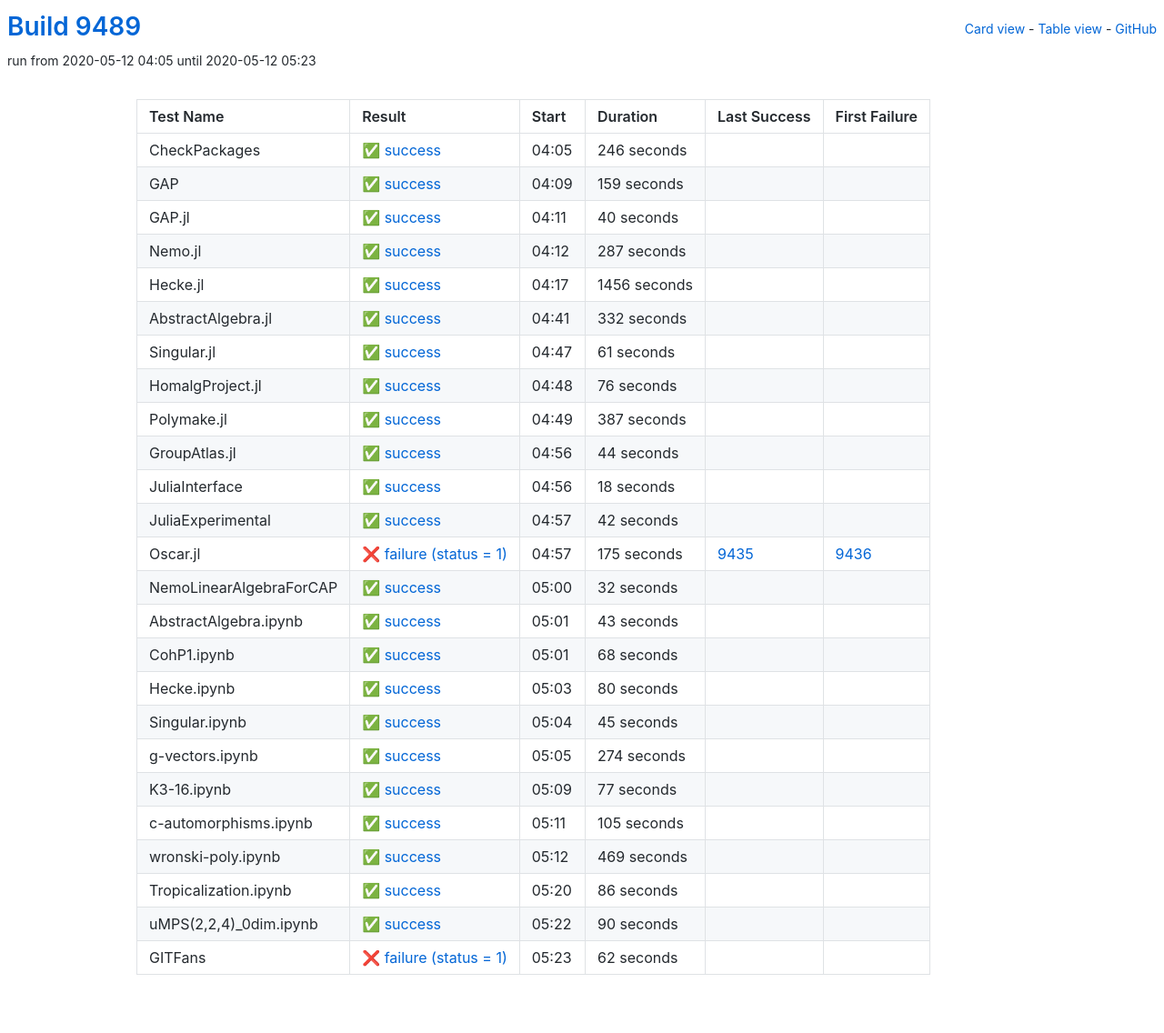
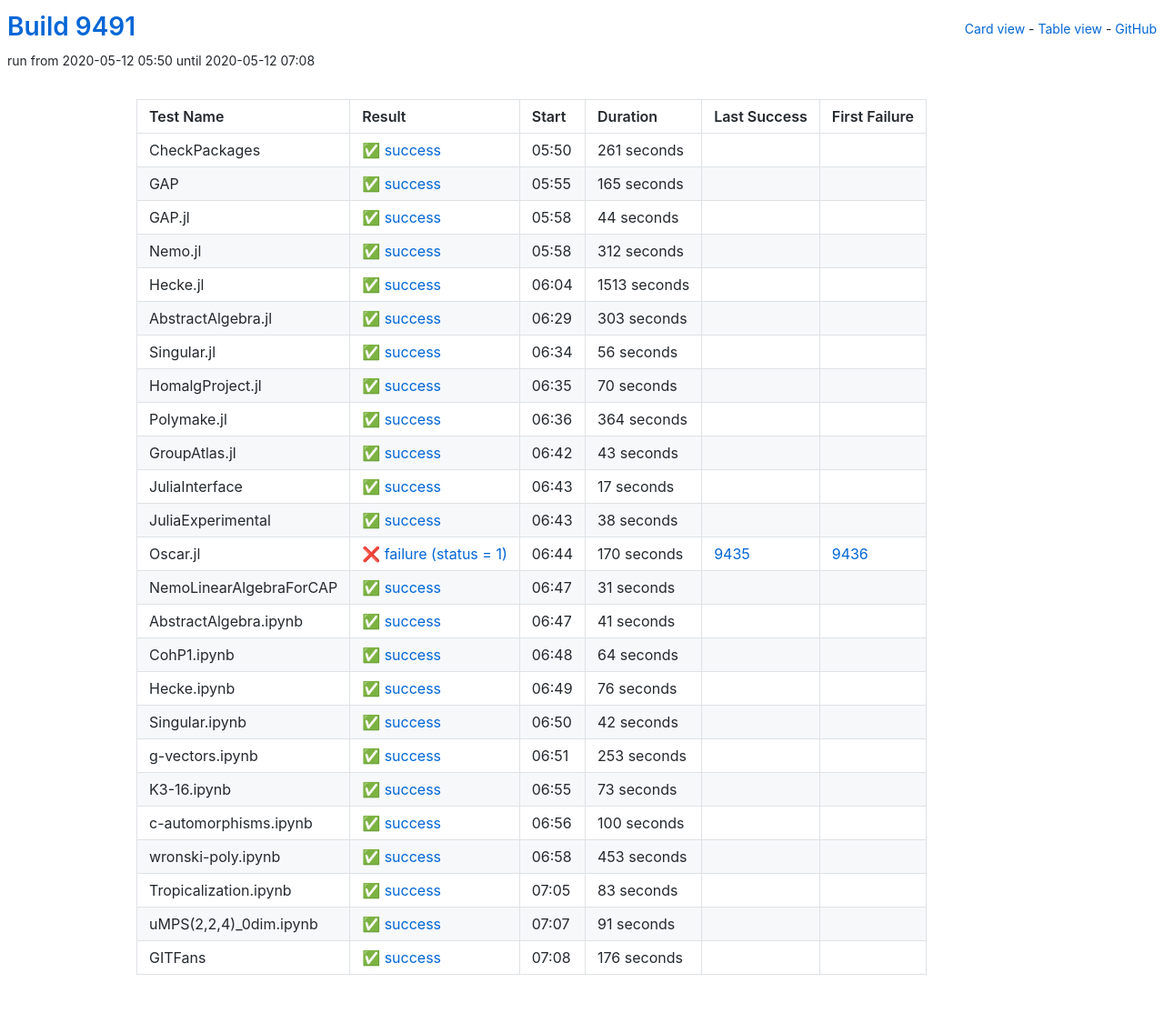
Before and after one commit to oscar-system/oscar-ci-status, a Jekyll site: the page built from table.html, in a window 1280 px wide. Shown: the whole page at 91% size. Built offline with Jekyll 4.4.1, drawn with Linux system fonts in a browser that asks for light colours.

Commit message:
Build 9491

```diff
--- a/_data/ci.yml
+++ b/_data/ci.yml
@@ -1,304 +1,304 @@
-build: 9489
-build_url: https://oscarci.mathematik.uni-kl.de/job/oscar/9489/
+build: 9491
+build_url: https://oscarci.mathematik.uni-kl.de/job/oscar/9491/
 job: oscar
 tests:
-- duration: 246
+- duration: 261
   exitcode: 0
   first_failure: false
   first_failure_url: null
   id: checkpackages
   last_success: false
   last_success_url: null
-  log: https://oscarci.mathematik.uni-kl.de/job/oscar/9489/artifact/logs/build-9489/CheckPackages.log
+  log: https://oscarci.mathematik.uni-kl.de/job/oscar/9491/artifact/logs/build-9491/CheckPackages.log
   name: CheckPackages
-  start: 2020-05-12 04:05
+  start: 2020-05-12 05:50
   status: success
   success: true
-- duration: 159
+- duration: 165
   exitcode: 0
   first_failure: false
   first_failure_url: null
   id: gap
   last_success: false
   last_success_url: null
-  log: https://oscarci.mathematik.uni-kl.de/job/oscar/9489/artifact/logs/build-9489/GAP.log
+  log: https://oscarci.mathematik.uni-kl.de/job/oscar/9491/artifact/logs/build-9491/GAP.log
   name: GAP
-  start: 2020-05-12 04:09
+  start: 2020-05-12 05:55
   status: success
   success: true
-- duration: 40
+- duration: 44
   exitcode: 0
   first_failure: false
   first_failure_url: null
   id: gap-jl
   last_success: false
   last_success_url: null
-  log: https://oscarci.mathematik.uni-kl.de/job/oscar/9489/artifact/logs/build-9489/GAP.jl.log
+  log: https://oscarci.mathematik.uni-kl.de/job/oscar/9491/artifact/logs/build-9491/GAP.jl.log
   name: GAP.jl
-  start: 2020-05-12 04:11
+  start: 2020-05-12 05:58
   status: success
   success: true
-- duration: 287
+- duration: 312
   exitcode: 0
   first_failure: false
   first_failure_url: null
   id: nemo-jl
   last_success: false
   last_success_url: null
-  log: https://oscarci.mathematik.uni-kl.de/job/oscar/9489/artifact/logs/build-9489/Nemo.jl.log
+  log: https://oscarci.mathematik.uni-kl.de/job/oscar/9491/artifact/logs/build-9491/Nemo.jl.log
   name: Nemo.jl
-  start: 2020-05-12 04:12
+  start: 2020-05-12 05:58
   status: success
   success: true
-- duration: 1456
+- duration: 1513
   exitcode: 0
   first_failure: false
   first_failure_url: null
   id: hecke-jl
   last_success: false
   last_success_url: null
-  log: https://oscarci.mathematik.uni-kl.de/job/oscar/9489/artifact/logs/build-9489/Hecke.jl.log
+  log: https://oscarci.mathematik.uni-kl.de/job/oscar/9491/artifact/logs/build-9491/Hecke.jl.log
   name: Hecke.jl
-  start: 2020-05-12 04:17
+  start: 2020-05-12 06:04
   status: success
   success: true
-- duration: 332
+- duration: 303
   exitcode: 0
   first_failure: false
   first_failure_url: null
   id: abstractalgebra-jl
   last_success: false
   last_success_url: null
-  log: https://oscarci.mathematik.uni-kl.de/job/oscar/9489/artifact/logs/build-9489/AbstractAlgebra.jl.log
+  log: https://oscarci.mathematik.uni-kl.de/job/oscar/9491/artifact/logs/build-9491/AbstractAlgebra.jl.log
   name: AbstractAlgebra.jl
-  start: 2020-05-12 04:41
+  start: 2020-05-12 06:29
   status: success
   success: true
-- duration: 61
+- duration: 56
   exitcode: 0
   first_failure: false
   first_failure_url: null
   id: singular-jl
   last_success: false
   last_success_url: null
-  log: https://oscarci.mathematik.uni-kl.de/job/oscar/9489/artifact/logs/build-9489/Singular.jl.log
+  log: https://oscarci.mathematik.uni-kl.de/job/oscar/9491/artifact/logs/build-9491/Singular.jl.log
   name: Singular.jl
-  start: 2020-05-12 04:47
+  start: 2020-05-12 06:34
+  status: success
+  success: true
+- duration: 70
+  exitcode: 0
+  first_failure: false
+  first_failure_url: null
+  id: homalgproject-jl
+  last_success: false
+  last_success_url: null
+  log: https://oscarci.mathematik.uni-kl.de/job/oscar/9491/artifact/logs/build-9491/HomalgProject.jl.log
+  name: HomalgProject.jl
+  start: 2020-05-12 06:35
+  status: success
+  success: true
+- duration: 364
+  exitcode: 0
+  first_failure: false
+  first_failure_url: null
+  id: polymake-jl
+  last_success: false
+  last_success_url: null
+  log: https://oscarci.mathematik.uni-kl.de/job/oscar/9491/artifact/logs/build-9491/Polymake.jl.log
+  name: Polymake.jl
+  start: 2020-05-12 06:36
+  status: success
+  success: true
+- duration: 43
+  exitcode: 0
+  first_failure: false
+  first_failure_url: null
+  id: groupatlas-jl
+  last_success: false
+  last_success_url: null
+  log: https://oscarci.mathematik.uni-kl.de/job/oscar/9491/artifact/logs/build-9491/GroupAtlas.jl.log
+  name: GroupAtlas.jl
+  start: 2020-05-12 06:42
+  status: success
+  success: true
+- duration: 17
+  exitcode: 0
+  first_failure: false
+  first_failure_url: null
+  id: juliainterface
+  last_success: false
+  last_success_url: null
+  log: https://oscarci.mathematik.uni-kl.de/job/oscar/9491/artifact/logs/build-9491/JuliaInterface.log
+  name: JuliaInterface
+  start: 2020-05-12 06:43
+  status: success
+  success: true
+- duration: 38
+  exitcode: 0
+  first_failure: false
+  first_failure_url: null
+  id: juliaexperimental
+  last_success: false
+  last_success_url: null
+  log: https://oscarci.mathematik.uni-kl.de/job/oscar/9491/artifact/logs/build-9491/JuliaExperimental.log
+  name: JuliaExperimental
+  start: 2020-05-12 06:43
+  status: success
+  success: true
+- duration: 170
+  exitcode: 1
+  first_failure: 9436
+  first_failure_url: https://oscarci.mathematik.uni-kl.de/job/oscar/9436/
+  id: oscar-jl
+  last_success: 9435
+  last_success_url: https://oscarci.mathematik.uni-kl.de/job/oscar/9435/
+  log: https://oscarci.mathematik.uni-kl.de/job/oscar/9491/artifact/logs/build-9491/Oscar.jl.log
+  name: Oscar.jl
+  start: 2020-05-12 06:44
+  status: failure
+  success: false
+- duration: 31
+  exitcode: 0
+  first_failure: false
+  first_failure_url: null
+  id: nemolinearalgebraforcap
+  last_success: false
+  last_success_url: null
+  log: https://oscarci.mathematik.uni-kl.de/job/oscar/9491/artifact/logs/build-9491/NemoLinearAlgebraForCAP.log
+  name: NemoLinearAlgebraForCAP
+  start: 2020-05-12 06:47
+  status: success
+  success: true
+- duration: 41
+  exitcode: 0
+  first_failure: false
+  first_failure_url: null
+  id: abstractalgebra-ipynb
+  last_success: false
+  last_success_url: null
+  log: https://oscarci.mathematik.uni-kl.de/job/oscar/9491/artifact/logs/build-9491/AbstractAlgebra.ipynb.log
+  name: AbstractAlgebra.ipynb
+  start: 2020-05-12 06:47
+  status: success
+  success: true
+- duration: 64
+  exitcode: 0
+  first_failure: false
+  first_failure_url: null
+  id: cohp1-ipynb
+  last_success: false
+  last_success_url: null
+  log: https://oscarci.mathematik.uni-kl.de/job/oscar/9491/artifact/logs/build-9491/CohP1.ipynb.log
+  name: CohP1.ipynb
+  start: 2020-05-12 06:48
   status: success
   success: true
 - duration: 76
   exitcode: 0
   first_failure: false
   first_failure_url: null
-  id: homalgproject-jl
+  id: hecke-ipynb
   last_success: false
   last_success_url: null
-  log: https://oscarci.mathematik.uni-kl.de/job/oscar/9489/artifact/logs/build-9489/HomalgProject.jl.log
-  name: HomalgProject.jl
-  start: 2020-05-12 04:48
-  status: success
-  success: true
-- duration: 387
-  exitcode: 0
-  first_failure: false
-  first_failure_url: null
-  id: polymake-jl
-  last_success: false
-  last_success_url: null
-  log: https://oscarci.mathematik.uni-kl.de/job/oscar/9489/artifact/logs/build-9489/Polymake.jl.log
-  name: Polymake.jl
-  start: 2020-05-12 04:49
-  status: success
-  success: true
-- duration: 44
-  exitcode: 0
-  first_failure: false
-  first_failure_url: null
-  id: groupatlas-jl
-  last_success: false
-  last_success_url: null
-  log: https://oscarci.mathematik.uni-kl.de/job/oscar/9489/artifact/logs/build-9489/GroupAtlas.jl.log
-  name: GroupAtlas.jl
-  start: 2020-05-12 04:56
-  status: success
-  success: true
-- duration: 18
-  exitcode: 0
-  first_failure: false
-  first_failure_url: null
-  id: juliainterface
-  last_success: false
-  last_success_url: null
-  log: https://oscarci.mathematik.uni-kl.de/job/oscar/9489/artifact/logs/build-9489/JuliaInterface.log
-  name: JuliaInterface
-  start: 2020-05-12 04:56
+  log: https://oscarci.mathematik.uni-kl.de/job/oscar/9491/artifact/logs/build-9491/Hecke.ipynb.log
+  name: Hecke.ipynb
+  start: 2020-05-12 06:49
   status: success
   success: true
 - duration: 42
   exitcode: 0
   first_failure: false
   first_failure_url: null
-  id: juliaexperimental
-  last_success: false
-  last_success_url: null
-  log: https://oscarci.mathematik.uni-kl.de/job/oscar/9489/artifact/logs/build-9489/JuliaExperimental.log
-  name: JuliaExperimental
-  start: 2020-05-12 04:57
-  status: success
-  success: true
-- duration: 175
-  exitcode: 1
-  first_failure: 9436
-  first_failure_url: https://oscarci.mathematik.uni-kl.de/job/oscar/9436/
-  id: oscar-jl
-  last_success: 9435
-  last_success_url: https://oscarci.mathematik.uni-kl.de/job/oscar/9435/
-  log: https://oscarci.mathematik.uni-kl.de/job/oscar/9489/artifact/logs/build-9489/Oscar.jl.log
-  name: Oscar.jl
-  start: 2020-05-12 04:57
-  status: failure
-  success: false
-- duration: 32
-  exitcode: 0
-  first_failure: false
-  first_failure_url: null
-  id: nemolinearalgebraforcap
-  last_success: false
-  last_success_url: null
-  log: https://oscarci.mathematik.uni-kl.de/job/oscar/9489/artifact/logs/build-9489/NemoLinearAlgebraForCAP.log
-  name: NemoLinearAlgebraForCAP
-  start: 2020-05-12 05:00
-  status: success
-  success: true
-- duration: 43
-  exitcode: 0
-  first_failure: false
-  first_failure_url: null
-  id: abstractalgebra-ipynb
-  last_success: false
-  last_success_url: null
-  log: https://oscarci.mathematik.uni-kl.de/job/oscar/9489/artifact/logs/build-9489/AbstractAlgebra.ipynb.log
-  name: AbstractAlgebra.ipynb
-  start: 2020-05-12 05:01
-  status: success
-  success: true
-- duration: 68
-  exitcode: 0
-  first_failure: false
-  first_failure_url: null
-  id: cohp1-ipynb
-  last_success: false
-  last_success_url: null
-  log: https://oscarci.mathematik.uni-kl.de/job/oscar/9489/artifact/logs/build-9489/CohP1.ipynb.log
-  name: CohP1.ipynb
-  start: 2020-05-12 05:01
-  status: success
-  success: true
-- duration: 80
-  exitcode: 0
-  first_failure: false
-  first_failure_url: null
-  id: hecke-ipynb
-  last_success: false
-  last_success_url: null
-  log: https://oscarci.mathematik.uni-kl.de/job/oscar/9489/artifact/logs/build-9489/Hecke.ipynb.log
-  name: Hecke.ipynb
-  start: 2020-05-12 05:03
-  status: success
-  success: true
-- duration: 45
-  exitcode: 0
-  first_failure: false
-  first_failure_url: null
   id: singular-ipynb
   last_success: false
   last_success_url: null
-  log: https://oscarci.mathematik.uni-kl.de/job/oscar/9489/artifact/logs/build-9489/Singular.ipynb.log
+  log: https://oscarci.mathematik.uni-kl.de/job/oscar/9491/artifact/logs/build-9491/Singular.ipynb.log
   name: Singular.ipynb
-  start: 2020-05-12 05:04
+  start: 2020-05-12 06:50
   status: success
   success: true
-- duration: 274
+- duration: 253
   exitcode: 0
   first_failure: false
   first_failure_url: null
   id: g-vectors-ipynb
   last_success: false
   last_success_url: null
-  log: https://oscarci.mathematik.uni-kl.de/job/oscar/9489/artifact/logs/build-9489/g-vectors.ipynb.log
+  log: https://oscarci.mathematik.uni-kl.de/job/oscar/9491/artifact/logs/build-9491/g-vectors.ipynb.log
   name: g-vectors.ipynb
-  start: 2020-05-12 05:05
+  start: 2020-05-12 06:51
   status: success
   success: true
-- duration: 77
+- duration: 73
   exitcode: 0
   first_failure: false
   first_failure_url: null
   id: k3-16-ipynb
   last_success: false
   last_success_url: null
-  log: https://oscarci.mathematik.uni-kl.de/job/oscar/9489/artifact/logs/build-9489/K3-16.ipynb.log
+  log: https://oscarci.mathematik.uni-kl.de/job/oscar/9491/artifact/logs/build-9491/K3-16.ipynb.log
   name: K3-16.ipynb
-  start: 2020-05-12 05:09
+  start: 2020-05-12 06:55
   status: success
   success: true
-- duration: 105
+- duration: 100
   exitcode: 0
   first_failure: false
   first_failure_url: null
   id: c-automorphisms-ipynb
   last_success: false
   last_success_url: null
-  log: https://oscarci.mathematik.uni-kl.de/job/oscar/9489/artifact/logs/build-9489/c-automorphisms.ipynb.log
+  log: https://oscarci.mathematik.uni-kl.de/job/oscar/9491/artifact/logs/build-9491/c-automorphisms.ipynb.log
   name: c-automorphisms.ipynb
-  start: 2020-05-12 05:11
+  start: 2020-05-12 06:56
   status: success
   success: true
-- duration: 469
+- duration: 453
   exitcode: 0
   first_failure: false
   first_failure_url: null
   id: wronski-poly-ipynb
   last_success: false
   last_success_url: null
-  log: https://oscarci.mathematik.uni-kl.de/job/oscar/9489/artifact/logs/build-9489/wronski-poly.ipynb.log
+  log: https://oscarci.mathematik.uni-kl.de/job/oscar/9491/artifact/logs/build-9491/wronski-poly.ipynb.log
   name: wronski-poly.ipynb
-  start: 2020-05-12 05:12
+  start: 2020-05-12 06:58
   status: success
   success: true
-- duration: 86
+- duration: 83
   exitcode: 0
   first_failure: false
   first_failure_url: null
   id: tropicalization-ipynb
   last_success: false
   last_success_url: null
-  log: https://oscarci.mathematik.uni-kl.de/job/oscar/9489/artifact/logs/build-9489/Tropicalization.ipynb.log
+  log: https://oscarci.mathematik.uni-kl.de/job/oscar/9491/artifact/logs/build-9491/Tropicalization.ipynb.log
   name: Tropicalization.ipynb
-  start: 2020-05-12 05:20
+  start: 2020-05-12 07:05
   status: success
   success: true
-- duration: 90
+- duration: 91
   exitcode: 0
   first_failure: false
   first_failure_url: null
   id: umps-2-2-4-0dim-ipynb
   last_success: false
   last_success_url: null
-  log: https://oscarci.mathematik.uni-kl.de/job/oscar/9489/artifact/logs/build-9489/uMPS-2-2-4-_0dim.ipynb.log
+  log: https://oscarci.mathematik.uni-kl.de/job/oscar/9491/artifact/logs/build-9491/uMPS-2-2-4-_0dim.ipynb.log
   name: uMPS(2,2,4)_0dim.ipynb
-  start: 2020-05-12 05:22
+  start: 2020-05-12 07:07
   status: success
   success: true
-- duration: 62
-  exitcode: 1
+- duration: 176
+  exitcode: 0
   first_failure: false
   first_failure_url: null
   id: gitfans
   last_success: false
   last_success_url: null
-  log: https://oscarci.mathematik.uni-kl.de/job/oscar/9489/artifact/logs/build-9489/GITFans.log
+  log: https://oscarci.mathematik.uni-kl.de/job/oscar/9491/artifact/logs/build-9491/GITFans.log
   name: GITFans
-  start: 2020-05-12 05:23
-  status: failure
-  success: false
+  start: 2020-05-12 07:08
+  status: success
+  success: true
```
Also changed, not shown: README.md.
